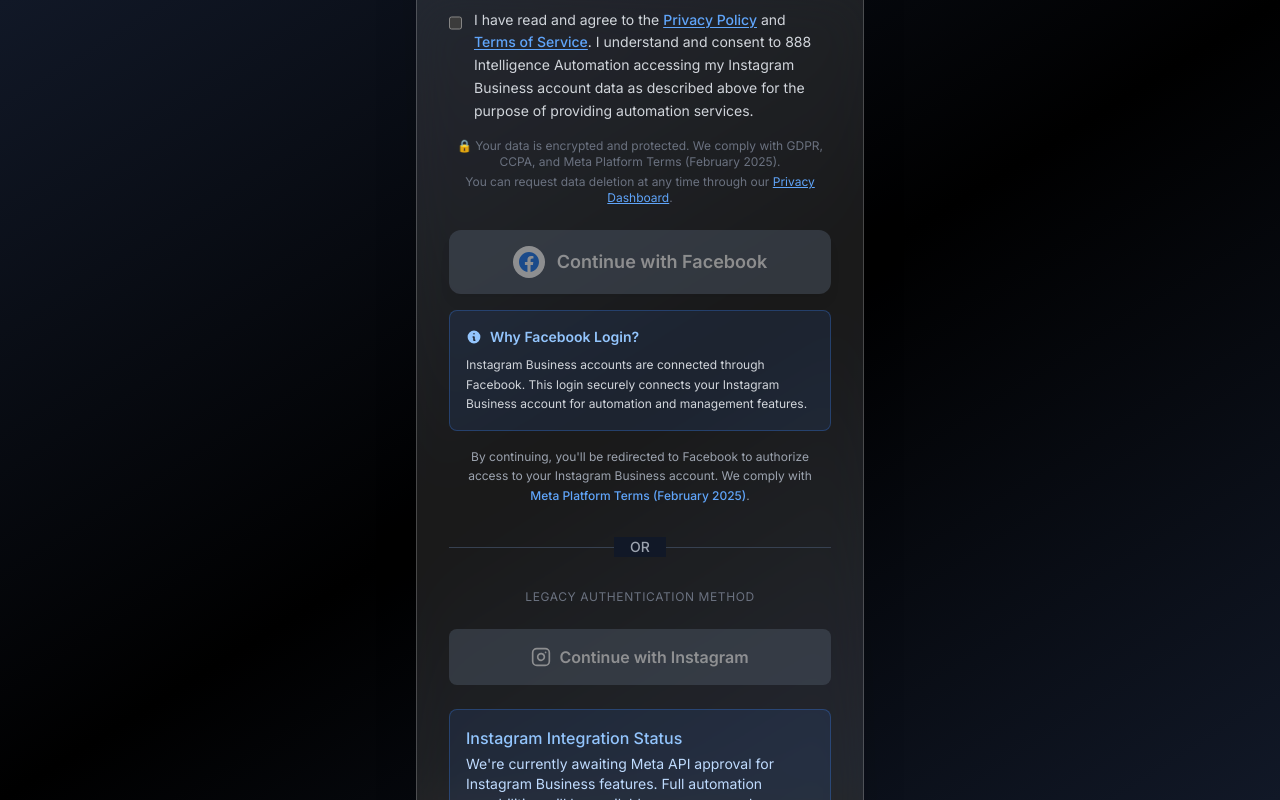
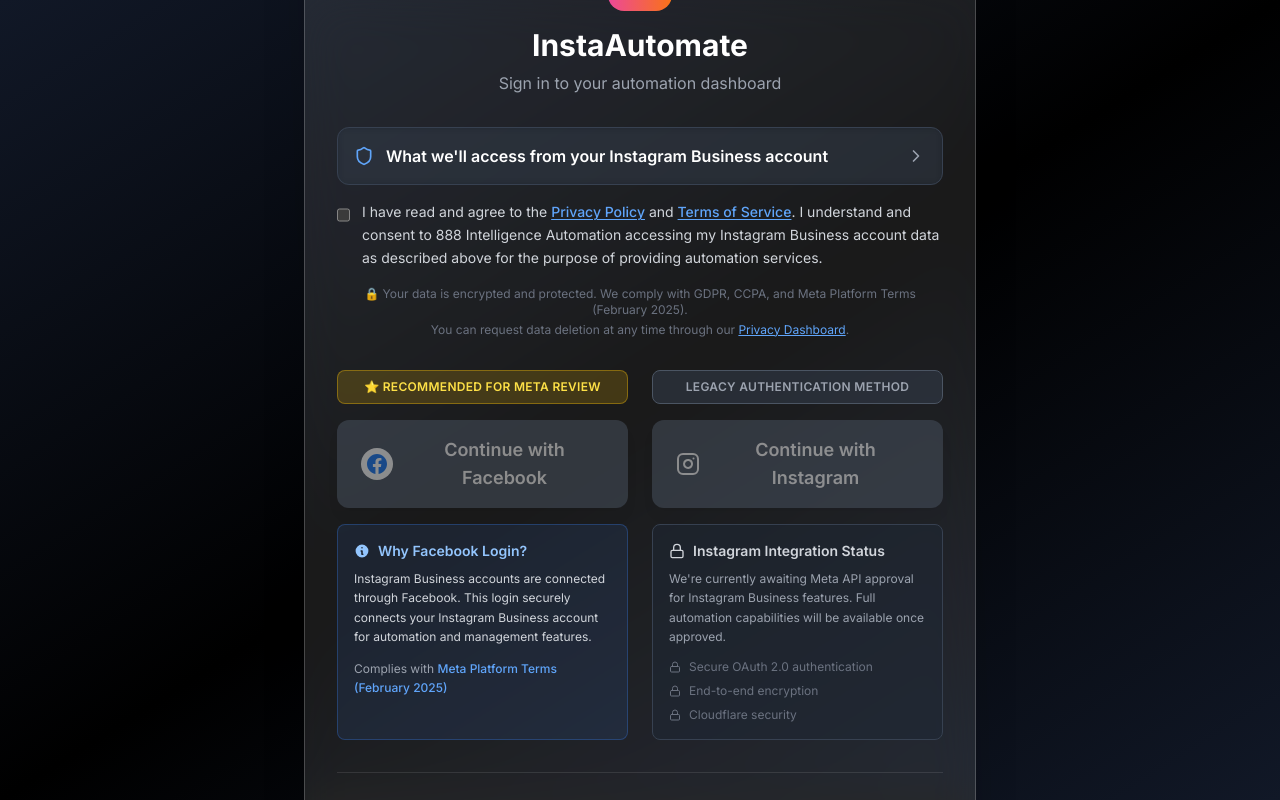
Before and after one commit to C45h888/instagram-automation-dashboard, a React (Vite) app: page /login in a window 1280 px wide. Shown: the top 800 px of the page. Built offline with nearby package versions, Linux system fonts and the light colour scheme.

Commit message:
logi.tsx refactor

```diff
--- a/src/pages/Login.tsx
+++ b/src/pages/Login.tsx
@@ -18,6 +18,22 @@ const Login: React.FC = () => {
 
   const [isInstagramLoading, setIsInstagramLoading] = useState(false);
   const [message, setMessage] = useState<{ type: 'info' | 'error' | 'success'; text: string } | null>(null);
+
+  /**
+   * Facebook button loading state
+   * Tracks Facebook OAuth flow progress independently
+   * @type {boolean}
+   * @default false
+   */
+  const [isFacebookLoading, setIsFacebookLoading] = useState<boolean>(false);
+
+  /**
+   * Combined loading state for global UI effects
+   * Used to disable interactions during any OAuth flow
+   * @type {boolean}
+   * @computed
+   */
+  const isAnyAuthLoading = isFacebookLoading || isInstagramLoading;
 
   // ============================================
   // CONSENT STATE MANAGEMENT
@@ -340,7 +356,7 @@ const Login: React.FC = () => {
     // ============================================
     // STEP 2: SET LOADING STATE
     // ============================================
-    setIsInstagramLoading(true);
+    setIsFacebookLoading(true);
     setMessage(null);
 
     try {
@@ -452,13 +468,13 @@ const Login: React.FC = () => {
           : 'Facebook login failed. Please try again or contact support.'
       });
     } finally {
-      setIsInstagramLoading(false);
+      setIsFacebookLoading(false);
     }
   };
 
   return (
     <div className="min-h-screen bg-gradient-to-br from-gray-900 via-black to-gray-900 flex items-center justify-center p-4">
-      <div className="bg-white/10 backdrop-blur-xl p-8 rounded-2xl shadow-2xl w-full max-w-md border border-white/20">
+      <div className="bg-white/10 backdrop-blur-xl p-8 rounded-2xl shadow-2xl w-full max-w-2xl border border-white/20 transition-all duration-300">
         {/* Logo */}
         <div className="text-center mb-8">
           <div className="w-16 h-16 mx-auto mb-4 rounded-2xl bg-gradient-to-r from-pink-500 to-orange-500 flex items-center justify-center">
@@ -667,35 +683,51 @@ const Login: React.FC = () => {
         </div>
 
         {/* ============================================ */}
-        {/* META COMPLIANCE: Facebook Login Section     */}
-        {/* Priority: P0 (CRITICAL for Meta Review)     */}
+        {/* AUTHENTICATION METHODS - 2-COLUMN GRID      */}
         {/* ============================================ */}
-
-        {showFacebookLogin && (
-          <div className="space-y-4 mb-6">
-
+        <div className={`
+          grid gap-6 mt-8
+          ${showFacebookLogin && showInstagramLogin
+            ? 'grid-cols-1 md:grid-cols-2'
+            : 'grid-cols-1 max-w-md mx-auto'
+          }
+        `}>
 
           {/* ============================================ */}
-            {/* Facebook Login Button - Meta Compliant     */}
+          {/* LEFT COLUMN: FACEBOOK LOGIN (PRIMARY)       */}
           {/* ============================================ */}
+          {showFacebookLogin && (
+            <div className="flex flex-col space-y-4">
+
+              {/* Yellow Reviewer Notice Badge */}
+              {showInstagramLogin && (
+                <div className="bg-yellow-500/20 border border-yellow-500/40 rounded-lg px-3 py-2 text-center">
+                  <p className="text-yellow-300 text-xs font-semibold uppercase tracking-wide">
+                    ⭐ Recommended for Meta Review
+                  </p>
+                </div>
+              )}
+
+              {/* Facebook Login Button */}
               <button
                 onClick={handleFacebookLogin}
-              disabled={!consentGiven || isInstagramLoading}
+                disabled={!consentGiven || isFacebookLoading || isAnyAuthLoading}
                 className={`
                   w-full py-4 px-6 rounded-xl font-semibold text-lg
                   flex items-center justify-center space-x-3
                   transition-all duration-300 transform
-                ${!consentGiven || isInstagramLoading
+                  ${!consentGiven || isFacebookLoading || isAnyAuthLoading
                     ? 'bg-gray-600 cursor-not-allowed opacity-50'
                     : 'bg-[#1877F2] hover:bg-[#166FE5] hover:scale-[1.02] active:scale-[0.98]'
                   }
                   text-white shadow-lg hover:shadow-xl
                   focus:outline-none focus:ring-4 focus:ring-blue-500/50
+                  min-h-[80px]
                 `}
                 aria-label="Continue with Facebook to connect Instagram Business account"
                 data-testid="facebook-login-button"
               >
-              {isInstagramLoading ? (
+                {isFacebookLoading ? (
                   <div className="flex items-center space-x-3">
                     <svg
                       className="animate-spin h-6 w-6 text-white"
@@ -721,7 +753,7 @@ const Login: React.FC = () => {
                   </div>
                 ) : (
                   <>
-                  {/* Facebook "f" Logo - Official Style */}
+                    {/* Facebook "f" Logo */}
                     <div className="w-8 h-8 bg-white rounded-full flex items-center justify-center flex-shrink-0">
                       <svg
                         viewBox="0 0 24 24"
@@ -737,11 +769,8 @@ const Login: React.FC = () => {
                 )}
               </button>
 
-
-            {/* ============================================ */}
-            {/* User Education Section                      */}
-            {/* ============================================ */}
-            <div className="bg-blue-500/10 border border-blue-500/30 rounded-lg p-4">
+              {/* Info Box */}
+              <div className="bg-blue-500/10 border border-blue-500/30 rounded-lg p-4 flex-grow">
                 <h3 className="text-blue-300 font-semibold text-sm mb-2 flex items-center">
                   <svg className="w-4 h-4 mr-2" fill="currentColor" viewBox="0 0 20 20">
                     <path fillRule="evenodd" d="M18 10a8 8 0 11-16 0 8 8 0 0116 0zm-7-4a1 1 0 11-2 0 1 1 0 012 0zM9 9a1 1 0 000 2v3a1 1 0 001 1h1a1 1 0 100-2v-3a1 1 0 00-1-1H9z" clipRule="evenodd" />
@@ -749,107 +778,111 @@ const Login: React.FC = () => {
                   Why Facebook Login?
                 </h3>
                 <p className="text-gray-300 text-xs leading-relaxed">
-                Instagram Business accounts are connected through Facebook.
-                This login securely connects your Instagram Business account for automation
-                and management features.
+                  Instagram Business accounts are connected through Facebook. This login securely connects your Instagram Business account for automation and management features.
+                </p>
+                <p className="text-gray-400 text-xs mt-3 leading-relaxed">
+                  Complies with <span className="text-blue-400 font-medium">Meta Platform Terms (February 2025)</span>
                 </p>
               </div>
 
+            </div>
+          )}
+
           {/* ============================================ */}
-            {/* Meta Compliance Notice                      */}
+          {/* RIGHT COLUMN: INSTAGRAM LOGIN (LEGACY)      */}
           {/* ============================================ */}
-            <p className="text-gray-400 text-xs text-center leading-relaxed px-2">
-              By continuing, you'll be redirected to Facebook to authorize access to your
-              Instagram Business account. We comply with{' '}
-              <span className="text-blue-400 font-medium">
-                Meta Platform Terms (February 2025)
-              </span>.
+          {showInstagramLogin && (
+            <div className="flex flex-col space-y-4">
+
+              {/* Gray Legacy Notice Badge */}
+              {showFacebookLogin && (
+                <div className="bg-gray-700/50 border border-gray-600 rounded-lg px-3 py-2 text-center">
+                  <p className="text-gray-400 text-xs font-semibold uppercase tracking-wide">
+                    Legacy Authentication Method
                   </p>
                 </div>
               )}
 
-        {/* ============================================ */}
-        {/* Divider - Only shown in 'both' mode        */}
-        {/* ============================================ */}
-        {showFacebookLogin && showInstagramLogin && (
-          <div className="relative my-8">
-            <div className="absolute inset-0 flex items-center">
-              <div className="w-full border-t border-gray-700"></div>
-            </div>
-            <div className="relative flex justify-center text-sm">
-              <span className="px-4 bg-gray-900 text-gray-400 font-medium">OR</span>
-            </div>
-          </div>
-        )}
-
-        {/* ============================================ */}
-        {/* LEGACY: Instagram OAuth (Preserved)         */}
-        {/* DO NOT MODIFY EXISTING BUTTON CODE          */}
-        {/* ============================================ */}
-        {showInstagramLogin && (
-          <div className="space-y-6">
-            {/* Optional: Label for clarity in 'both' mode */}
-            {showFacebookLogin && (
-              <p className="text-gray-500 text-xs text-center uppercase tracking-wider mb-4">
-                Legacy Authentication Method
-              </p>
-            )}
-
+              {/* Instagram Login Button */}
               <button
                 onClick={handleInstagramLogin}
-              disabled={!consentGiven || isInstagramLoading}
-              className={`w-full py-4 rounded-lg font-semibold transition-all duration-200 transform flex items-center justify-center ${
-                !consentGiven || isInstagramLoading
+                disabled={!consentGiven || isInstagramLoading || isAnyAuthLoading}
+                className={`
+                  w-full py-4 px-6 rounded-xl font-semibold text-lg
+                  flex items-center justify-center space-x-3
+                  transition-all duration-300 transform
+                  ${!consentGiven || isInstagramLoading || isAnyAuthLoading
                     ? 'bg-gray-600 cursor-not-allowed opacity-50'
-                  : 'bg-gradient-to-r from-pink-500 to-orange-500 hover:from-pink-600 hover:to-orange-600 text-white hover:scale-105'
-              }`}
+                    : 'bg-gradient-to-r from-pink-500 to-orange-500 hover:from-pink-600 hover:to-orange-600 hover:scale-[1.02] active:scale-[0.98]'
+                  }
+                  text-white shadow-lg hover:shadow-xl
+                  focus:outline-none focus:ring-4 focus:ring-pink-500/50
+                  min-h-[80px]
+                `}
+                aria-label="Continue with Instagram (Legacy OAuth)"
+                data-testid="instagram-login-button"
               >
                 {isInstagramLoading ? (
-                <span className="flex items-center">
-                  <svg className="animate-spin -ml-1 mr-3 h-5 w-5 text-white" xmlns="http://www.w3.org/2000/svg" fill="none" viewBox="0 0 24 24">
-                    <circle className="opacity-25" cx="12" cy="12" r="10" stroke="currentColor" strokeWidth="4"></circle>
-                    <path className="opacity-75" fill="currentColor" d="M4 12a8 8 0 018-8V0C5.373 0 0 5.373 0 12h4zm2 5.291A7.962 7.962 0 014 12H0c0 3.042 1.135 5.824 3 7.938l3-2.647z"></path>
+                  <div className="flex items-center space-x-3">
+                    <svg
+                      className="animate-spin h-6 w-6 text-white"
+                      xmlns="http://www.w3.org/2000/svg"
+                      fill="none"
+                      viewBox="0 0 24 24"
+                    >
+                      <circle
+                        className="opacity-25"
+                        cx="12"
+                        cy="12"
+                        r="10"
+                        stroke="currentColor"
+                        strokeWidth="4"
+                      />
+                      <path
+                        className="opacity-75"
+                        fill="currentColor"
+                        d="M4 12a8 8 0 018-8V0C5.373 0 0 5.373 0 12h4zm2 5.291A7.962 7.962 0 014 12H0c0 3.042 1.135 5.824 3 7.938l3-2.647z"
+                      />
                     </svg>
-                  Connecting to Instagram...
-                </span>
+                    <span>Connecting to Instagram...</span>
+                  </div>
                 ) : (
                   <>
-                  <Instagram className="w-5 h-5 mr-2" />
-                  Continue with Instagram
+                    <Instagram className="w-6 h-6 flex-shrink-0" />
+                    <span>Continue with Instagram</span>
                   </>
                 )}
               </button>
 
-            {/* OAuth Status Message */}
-            <div className="bg-blue-500/10 border border-blue-500/30 rounded-lg p-4">
-              <div className="flex items-start">
-                <div className="flex-1">
-                  <h3 className="text-blue-300 font-medium mb-1">Instagram Integration Status</h3>
-                  <p className="text-blue-200 text-sm">
-                    We're currently awaiting Meta API approval for Instagram Business features.
-                    Full automation capabilities will be available once approved.
+              {/* Info Box */}
+              <div className="bg-gray-800/50 border border-gray-700 rounded-lg p-4 flex-grow">
+                <h3 className="text-gray-300 font-semibold text-sm mb-2 flex items-center">
+                  <Lock className="w-4 h-4 mr-2" />
+                  Instagram Integration Status
+                </h3>
+                <p className="text-gray-400 text-xs leading-relaxed mb-3">
+                  We're currently awaiting Meta API approval for Instagram Business features. Full automation capabilities will be available once approved.
                 </p>
+                <div className="space-y-2">
+                  <div className="flex items-center text-gray-500 text-xs">
+                    <Lock className="w-3 h-3 mr-2 flex-shrink-0" />
+                    <span>Secure OAuth 2.0 authentication</span>
+                  </div>
+                  <div className="flex items-center text-gray-500 text-xs">
+                    <Lock className="w-3 h-3 mr-2 flex-shrink-0" />
+                    <span>End-to-end encryption</span>
+                  </div>
+                  <div className="flex items-center text-gray-500 text-xs">
+                    <Lock className="w-3 h-3 mr-2 flex-shrink-0" />
+                    <span>Cloudflare security</span>
                   </div>
                 </div>
               </div>
 
-            {/* Security Features */}
-            <div className="space-y-3 pt-4 border-t border-white/10">
-              <div className="flex items-center text-gray-400 text-sm">
-                <Lock className="w-4 h-4 mr-2" />
-                <span>Secure authentication via Instagram OAuth 2.0</span>
-              </div>
-              <div className="flex items-center text-gray-400 text-sm">
-                <Lock className="w-4 h-4 mr-2" />
-                <span>Your data is encrypted and protected</span>
-              </div>
-              <div className="flex items-center text-gray-400 text-sm">
-                <Lock className="w-4 h-4 mr-2" />
-                <span>Powered by Cloudflare security</span>
-              </div>
-            </div>
             </div>
           )}
+
+        </div>
 
         {/* Hidden Admin Portal Link */}
         {/* Subtle footer with hidden admin access */}
```
Also changed, not shown: 1 other file (tests, documents, lock files or other folders). Lines whose indentation alone changed are shown as unchanged.
